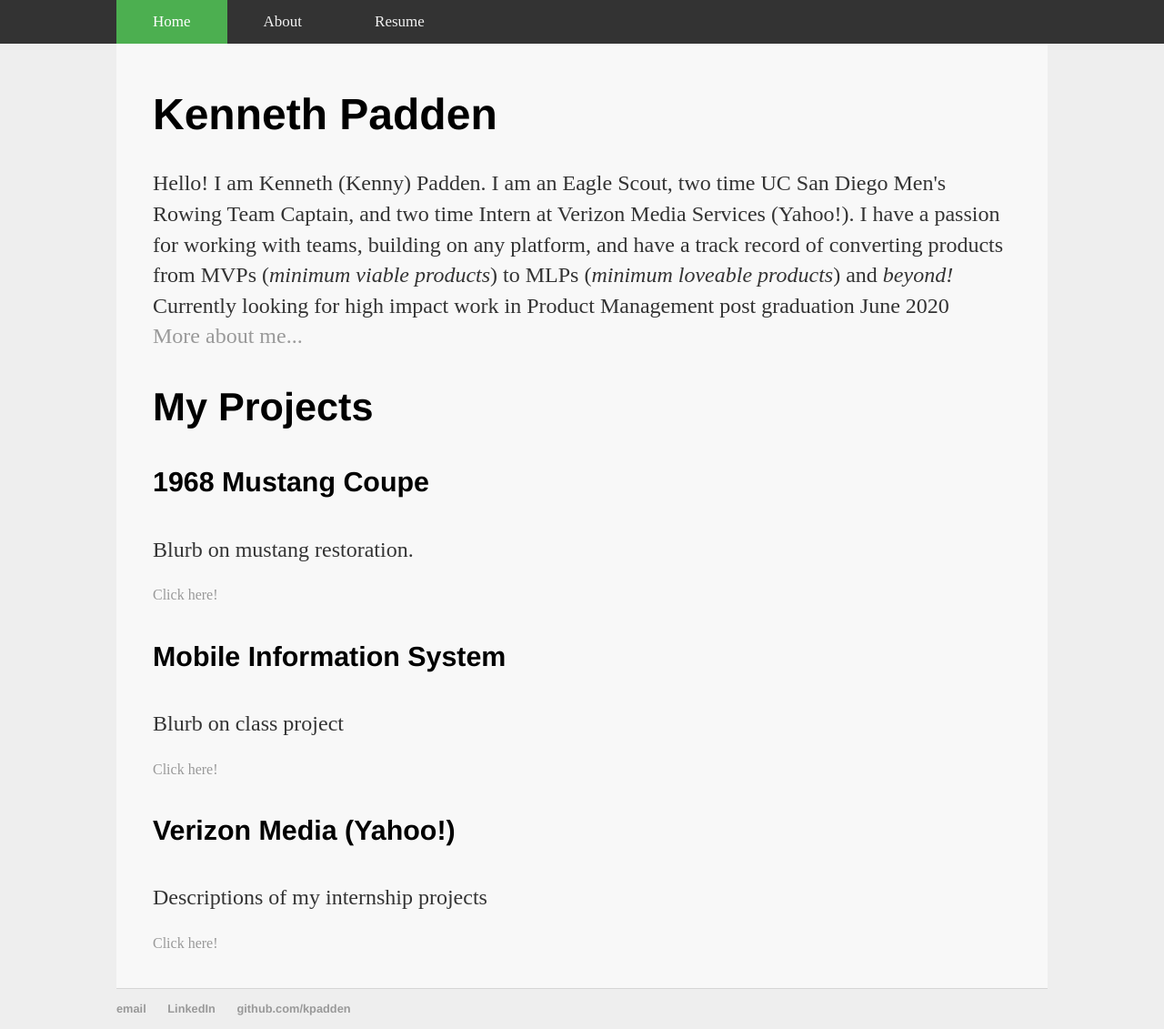
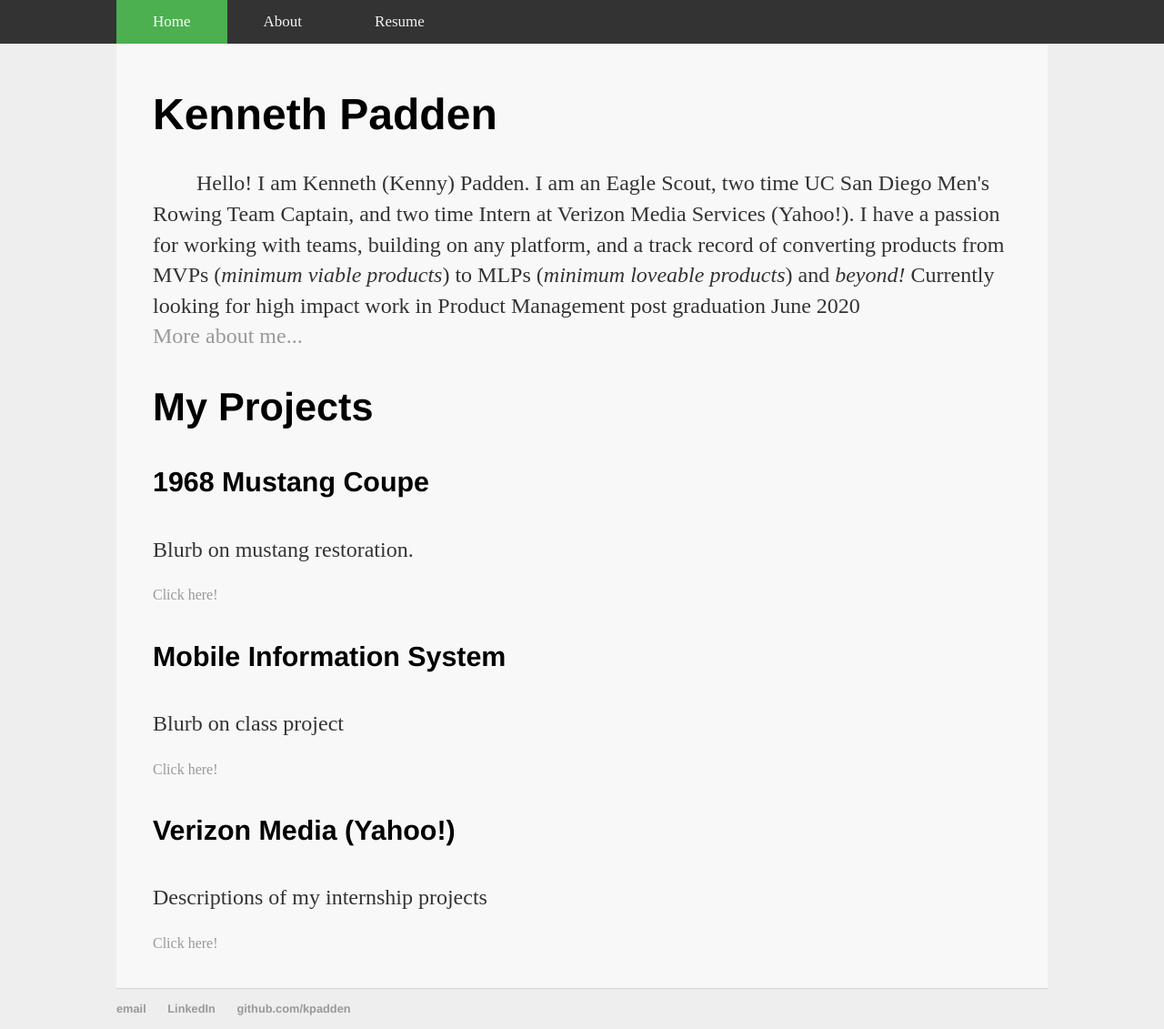
Before and after one commit to kpadden/kpadden.github.io, a Jekyll site: the page built from index.html, in a window 1280 px wide. Shown: the whole page at 91% size. Built offline with Jekyll 4.4.1, drawn with Linux system fonts in a browser that asks for light colours.

Commit message:
Update index.html

```diff
--- a/index.html
+++ b/index.html
@@ -4,7 +4,7 @@ title: Kenneth Padden
 ---
 <div class="blurb">
     <h1>Kenneth Padden</h1>
-    <p>Hello! I am Kenneth (Kenny) Padden. I am an Eagle Scout, two time UC San Diego Men's Rowing Team Captain, and two time Intern at Verizon Media Services (Yahoo!). I have a passion for working with teams, building on any platform, and have a track record of converting products from MVPs (<i>minimum viable products</i>) to MLPs (<i>minimum loveable products</i>) and <em>beyond!</em> Currently looking for high impact work in Product Management post graduation June 2020<br/><a href="/about">More about me...</a></p>
+    <p>&emsp;&emsp;Hello! I am Kenneth (Kenny) Padden. I am an Eagle Scout, two time UC San Diego Men's Rowing Team Captain, and two time Intern at Verizon Media Services (Yahoo!). I have a passion for working with teams, building on any platform, and a track record of converting products from MVPs (<i>minimum viable products</i>) to MLPs (<i>minimum loveable products</i>) and <em>beyond!</em> Currently looking for high impact work in Product Management post graduation June 2020<br/><a href="/about">More about me...</a></p>
 </div>
 <div>
     <h2>My Projects</h2>
```
